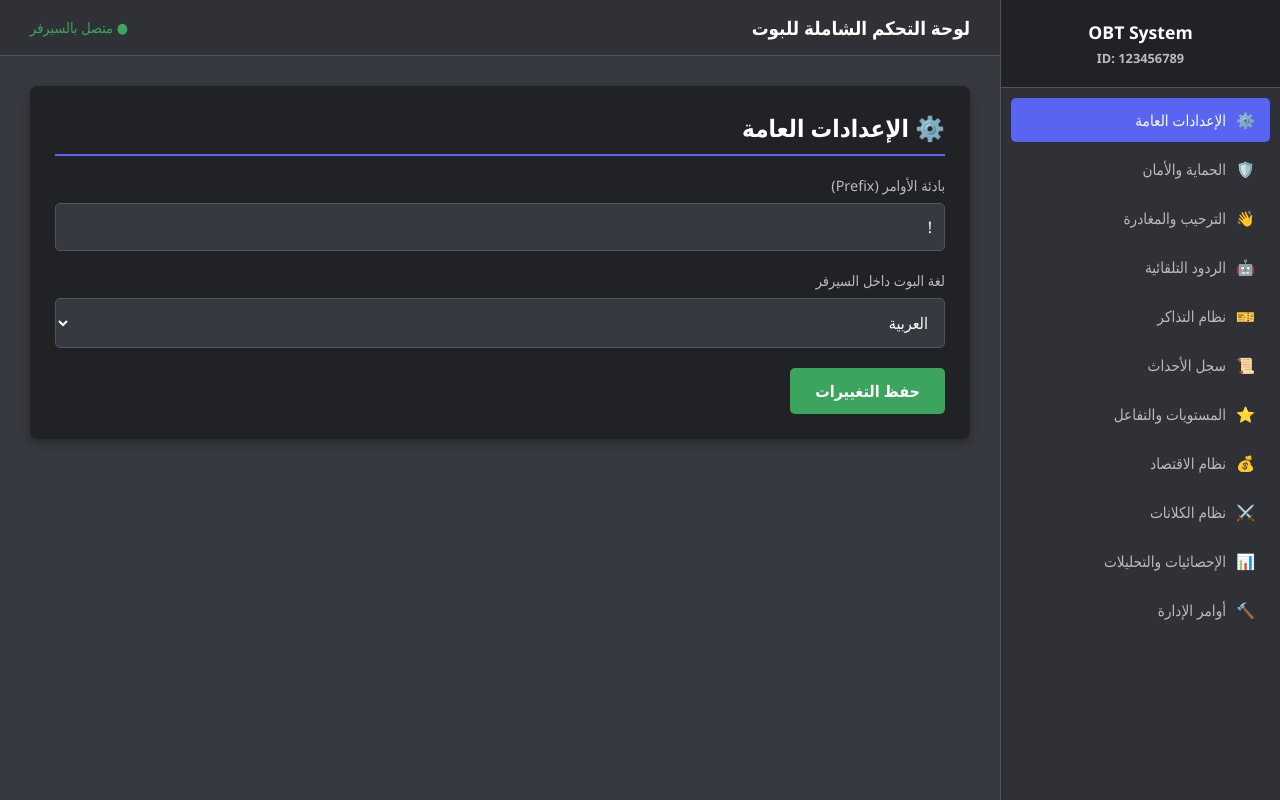
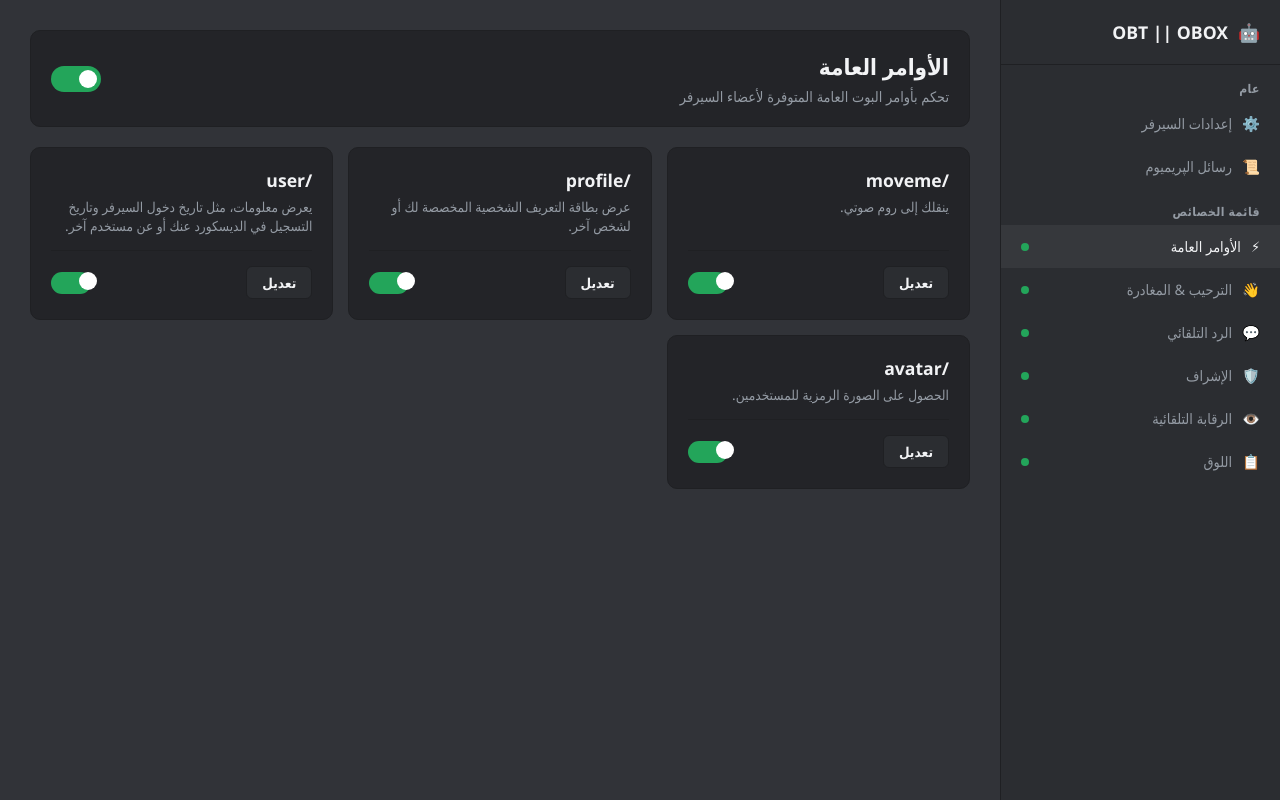
Before and after one commit to ansjmh65-arch/OBT-System-, a Flask app: page /dashboard in a window 1280 px wide. Run offline with Flask 3, Linux system fonts and the light colour scheme.

Commit message:
Update dashboard.html

```diff
--- a/templates/dashboard.html
+++ b/templates/dashboard.html
@@ -3,19 +3,19 @@
 <head>
     <meta charset="UTF-8">
     <meta name="viewport" content="width=device-width, initial-scale=1.0">
-    <title>لوحة تحكم البوت | {{ guild_name }}</title>
+    <title>OBT-System | لوحة التحكم</title>
     <style>
         :root {
-            --bg-main: #36393f;
-            --bg-sidebar: #2f3136;
-            --bg-card: #202225;
-            --text-color: #ffffff;
-            --text-muted: #b9bbbe;
-            --accent-color: #5865f2;
+            --bg-main: #313338;
+            --bg-sidebar: #2b2d31;
+            --bg-card: #232428;
+            --bg-card-hover: #2b2d31;
+            --accent: #5865f2;
             --accent-hover: #4752c4;
-            --success-color: #3ba55d;
-            --danger-color: #ed4245;
-            --border-color: #4f545c;
+            --text-main: #f2f3f5;
+            --text-muted: #949ba4;
+            --border: #1f2023;
+            --success: #23a55a;
         }
 
         * {
@@ -27,386 +27,342 @@
 
         body {
             background-color: var(--bg-main);
-            color: var(--text-color);
+            color: var(--text-main);
             display: flex;
             height: 100vh;
             overflow: hidden;
         }
 
-        /* القائمة الجانبية */
+        /* القائمة الجانبية (Sidebar) */
         .sidebar {
             width: 280px;
             background-color: var(--bg-sidebar);
+            border-left: 1px solid var(--border);
             display: flex;
             flex-direction: column;
-            border-left: 1px solid var(--border-color);
-            transition: all 0.3s ease;
-            z-index: 100;
+            height: 100%;
+            overflow-y: auto;
         }
 
         .sidebar-header {
             padding: 20px;
-            background-color: var(--bg-card);
-            text-align: center;
+            font-size: 1.1rem;
             font-weight: bold;
-            font-size: 1.1rem;
-            border-bottom: 1px solid var(--border-color);
-        }
-
-        .server-id {
-            font-size: 0.8rem;
-            color: var(--text-muted);
-            margin-top: 5px;
-            display: block;
-        }
-
-        .sidebar-menu {
-            list-style: none;
-            overflow-y: auto;
-            flex: 1;
-            padding: 10px;
-        }
-
-        .sidebar-menu li {
-            margin-bottom: 5px;
-        }
-
-        .menu-btn {
-            width: 100%;
-            background: none;
-            border: none;
-            color: var(--text-muted);
-            text-align: right;
-            padding: 12px 15px;
-            border-radius: 5px;
-            cursor: pointer;
-            font-size: 0.95rem;
+            border-bottom: 1px solid var(--border);
+            color: var(--text-main);
             display: flex;
             align-items: center;
             gap: 10px;
-            transition: all 0.2s;
-            text-decoration: none;
         }
 
-        .menu-btn:hover, .menu-btn.active {
-            background-color: var(--accent-color);
-            color: #fff;
+        .menu-category {
+            padding: 15px 20px 5px;
+            font-size: 0.75rem;
+            color: var(--text-muted);
+            text-transform: uppercase;
+            font-weight: bold;
+            letter-spacing: 0.5px;
+        }
+
+        .menu-item {
+            padding: 12px 20px;
+            display: flex;
+            align-items: center;
+            justify-content: space-between;
+            color: var(--text-muted);
+            text-decoration: none;
+            transition: 0.2s;
+            cursor: pointer;
+            font-size: 0.9rem;
+        }
+
+        .menu-item:hover, .menu-item.active {
+            background-color: rgba(255, 255, 255, 0.05);
+            color: var(--text-main);
+        }
+
+        .menu-item-content {
+            display: flex;
+            align-items: center;
+            gap: 10px;
+        }
+
+        /* علامة التفعيل الخضراء بجانب الأقسام */
+        .status-dot {
+            width: 8px;
+            height: 8px;
+            background-color: var(--success);
+            border-radius: 50%;
         }
 
         /* المحتوى الرئيسي */
         .main-content {
             flex: 1;
+            padding: 30px;
+            overflow-y: auto;
             display: flex;
             flex-direction: column;
-            overflow-y: auto;
-            background-color: var(--bg-main);
+            gap: 20px;
         }
 
-        header {
-            background-color: var(--bg-sidebar);
-            padding: 15px 30px;
+        .section-header {
             display: flex;
             justify-content: space-between;
             align-items: center;
-            border-bottom: 1px solid var(--border-color);
+            background-color: var(--bg-card);
+            padding: 20px;
+            border-radius: 10px;
+            border: 1px solid var(--border);
         }
 
-        .content-body {
-            padding: 30px;
-            max-width: 1000px;
-            width: 100%;
-            margin: 0 auto;
+        .section-title h1 {
+            font-size: 1.4rem;
+            margin-bottom: 5px;
         }
 
-        /* كروت الأقسام وإدخال البيانات */
-        .section-panel {
-            display: none;
-            background-color: var(--bg-card);
-            border-radius: 8px;
-            padding: 25px;
-            box-shadow: 0 4px 10px rgba(0,0,0,0.3);
-            margin-bottom: 30px;
-        }
-
-        .section-panel.active {
-            display: block;
-        }
-
-        h2 {
-            margin-bottom: 20px;
-            border-bottom: 2px solid var(--accent-color);
-            padding-bottom: 10px;
-            display: flex;
-            align-items: center;
-            gap: 10px;
-        }
-
-        .form-group {
-            margin-bottom: 20px;
-        }
-
-        label {
-            display: block;
-            margin-bottom: 8px;
+        .section-title p {
             color: var(--text-muted);
             font-size: 0.9rem;
         }
 
-        input[type="text"], input[type="number"], select, textarea {
-            width: 100%;
-            padding: 12px;
-            background-color: var(--bg-main);
-            border: 1px solid var(--border-color);
-            border-radius: 5px;
-            color: white;
-            font-size: 1rem;
+        /* زر التفعيل العام للقسم (Switch) */
+        .switch {
+            position: relative;
+            display: inline-block;
+            width: 50px;
+            height: 26px;
         }
 
-        input:focus, select:focus, textarea:focus {
-            outline: none;
-            border-color: var(--accent-color);
+        .switch input {
+            opacity: 0;
+            width: 0;
+            height: 0;
         }
 
-        .switch-group {
-            display: flex;
-            align-items: center;
-            justify-content: space-between;
-            background-color: var(--bg-main);
-            padding: 15px;
-            border-radius: 5px;
-            border: 1px solid var(--border-color);
-            margin-bottom: 15px;
+        .slider {
+            position: absolute;
+            cursor: pointer;
+            top: 0; left: 0; right: 0; bottom: 0;
+            background-color: #4e5058;
+            transition: .3s;
+            border-radius: 26px;
         }
 
-        /* أزرار الحفظ */
-        .save-btn {
-            background-color: var(--success-color);
-            color: white;
-            border: none;
-            padding: 12px 25px;
-            border-radius: 5px;
-            font-size: 1rem;
-            cursor: pointer;
-            font-weight: bold;
-            transition: background 0.2s;
+        .slider:before {
+            position: absolute;
+            content: "";
+            height: 18px;
+            width: 18px;
+            left: 4px;
+            bottom: 4px;
+            background-color: white;
+            transition: .3s;
+            border-radius: 50%;
         }
 
-        .save-btn:hover {
-            opacity: 0.9;
+        input:checked + .slider {
+            background-color: var(--success);
         }
 
-        /* التوافق مع الهواتف الذكية */
+        input:checked + .slider:before {
+            transform: translateX(24px);
+        }
+
+        /* الكروت الداخلية */
+        .cards-grid {
+            display: grid;
+            grid-template-columns: repeat(auto-fill, minmax(300px, 1fr));
+            gap: 15px;
+        }
+
+        .card {
+            background-color: var(--bg-card);
+            border: 1px solid var(--border);
+            border-radius: 10px;
+            padding: 20px;
+            display: flex;
+            flex-direction: column;
+            justify-content: space-between;
+            gap: 15px;
+        }
+
+        .card-info h3 {
+            font-size: 1.1rem;
+            margin-bottom: 5px;
+            color: var(--text-main);
+        }
+
+        .card-info p {
+            color: var(--text-muted);
+            font-size: 0.85rem;
+            line-height: 1.4;
+        }
+
+        .card-action {
+            display: flex;
+            justify-content: space-between;
+            align-items: center;
+            border-top: 1px solid var(--border);
+            padding-top: 15px;
+        }
+
+        .btn-edit {
+            background-color: var(--bg-sidebar);
+            color: var(--text-main);
+            border: 1px solid var(--border);
+            padding: 6px 15px;
+            border-radius: 6px;
+            cursor: pointer;
+            font-weight: 600;
+            font-size: 0.85rem;
+            transition: 0.2s;
+        }
+
+        .btn-edit:hover {
+            background-color: #35373c;
+        }
+
+        /* التجاوب مع الجوال */
         @media (max-width: 768px) {
             body {
                 flex-direction: column;
+                overflow: auto;
             }
             .sidebar {
                 width: 100%;
                 height: auto;
                 max-height: 250px;
-                border-left: none;
-                border-bottom: 1px solid var(--border-color);
             }
-            .sidebar-menu {
-                display: flex;
-                overflow-x: auto;
-                overflow-y: hidden;
-                padding: 10px;
-                gap: 10px;
-            }
-            .sidebar-menu li {
-                margin-bottom: 0;
-                flex-shrink: 0;
-            }
-            .menu-btn {
-                white-space: nowrap;
-                padding: 8px 15px;
-            }
-            .content-body {
-                padding: 15px;
-            }
-            header {
-                padding: 10px 15px;
+            .main-content {
+                overflow: visible;
             }
         }
     </style>
 </head>
 <body>
 
-    <!-- القائمة الجانبية الـ 11 قسماً -->
+    <!-- القائمة الجانبية (Sidebar) مطابقة لـ ProBot -->
     <div class="sidebar">
         <div class="sidebar-header">
-            <span>{{ guild_name }}</span>
-            <span class="server-id">ID: {{ guild_id }}</span>
+            <span>🤖</span> OBT || OBOX
         </div>
-        <ul class="sidebar-menu">
-            <li><button class="menu-btn active" onclick="showSection('section-general', this)"><span>⚙️</span><span>الإعدادات العامة</span></button></li>
-            <li><button class="menu-btn" onclick="showSection('section-protection', this)"><span>🛡️</span><span>الحماية والأمان</span></button></li>
-            <li><button class="menu-btn" onclick="showSection('section-welcomer', this)"><span>👋</span><span>الترحيب والمغادرة</span></button></li>
-            <li><button class="menu-btn" onclick="showSection('section-auto_responder', this)"><span>🤖</span><span>الردود التلقائية</span></button></li>
-            <li><button class="menu-btn" onclick="showSection('section-tickets', this)"><span>🎫</span><span>نظام التذاكر</span></button></li>
-            <li><button class="menu-btn" onclick="showSection('section-logs', this)"><span>📜</span><span>سجل الأحداث</span></button></li>
-            <li><button class="menu-btn" onclick="showSection('section-leveling', this)"><span>⭐</span><span>المستويات والتفاعل</span></button></li>
-            <li><button class="menu-btn" onclick="showSection('section-economy', this)"><span>💰</span><span>نظام الاقتصاد</span></button></li>
-            <li><button class="menu-btn" onclick="showSection('section-clans', this)"><span>⚔️</span><span>نظام الكلانات</span></button></li>
-            <li><button class="menu-btn" onclick="showSection('section-analytics', this)"><span>📊</span><span>الإحصائيات والتحليلات</span></button></li>
-            <li><button class="menu-btn" onclick="showSection('section-moderation', this)"><span>🔨</span><span>أوامر الإدارة</span></button></li>
-        </ul>
+
+        <div class="menu-category">عام</div>
+        <a href="#" class="menu-item">
+            <div class="menu-item-content"><span>⚙️</span> إعدادات السيرفر</div>
+        </a>
+        <a href="#" class="menu-item">
+            <div class="menu-item-content"><span>📜</span> رسائل الپريميوم</div>
+        </a>
+
+        <div class="menu-category">قائمة الخصائص</div>
+        <a href="#" class="menu-item active">
+            <div class="menu-item-content"><span>⚡</span> الأوامر العامة</div>
+            <div class="status-dot"></div>
+        </a>
+        <a href="#" class="menu-item">
+            <div class="menu-item-content"><span>👋</span> الترحيب & المغادرة</div>
+            <div class="status-dot"></div>
+        </a>
+        <a href="#" class="menu-item">
+            <div class="menu-item-content"><span>💬</span> الرد التلقائي</div>
+            <div class="status-dot"></div>
+        </a>
+        <a href="#" class="menu-item">
+            <div class="menu-item-content"><span>🛡️</span> الإشراف</div>
+            <div class="status-dot"></div>
+        </a>
+        <a href="#" class="menu-item">
+            <div class="menu-item-content"><span>👁️</span> الرقابة التلقائية</div>
+            <div class="status-dot"></div>
+        </a>
+        <a href="#" class="menu-item">
+            <div class="menu-item-content"><span>📋</span> اللوق</div>
+            <div class="status-dot"></div>
+        </a>
     </div>
 
-    <!-- المحتوى الرئيسي والأقسام -->
+    <!-- المحتوى الرئيسي (Main Content) -->
     <div class="main-content">
-        <header>
-            <h3>لوحة التحكم الشاملة للبوت</h3>
-            <span style="color: var(--success-color); font-size: 0.9rem;">● متصل بالسيرفر</span>
-        </header>
 
-        <div class="content-body">
-            <form action="#" method="POST" onsubmit="event.preventDefault(); alert('تم حفظ الإعدادات بنجاح في قاعدة البيانات!');">
+        <!-- رأس القسم الحالي مع زر التفعيل -->
+        <div class="section-header">
+            <div class="section-title">
+                <h1>الأوامر العامة</h1>
+                <p>تحكم بأوامر البوت العامة المتوفرة لأعضاء السيرفر</p>
+            </div>
+            <label class="switch">
+                <input type="checkbox" checked>
+                <span class="slider"></span>
+            </label>
+        </div>
 
-                <!-- 1. الإعدادات العامة -->
-                <div id="section-general" class="section-panel active">
-                    <h2>⚙️ الإعدادات العامة</h2>
-                    <div class="form-group">
-                        <label>بادئة الأوامر (Prefix)</label>
-                        <input type="text" value="!" placeholder="مثال: ! أو $">
-                    </div>
-                    <div class="form-group">
-                        <label>لغة البوت داخل السيرفر</label>
-                        <select>
-                            <option value="ar">العربية</option>
-                            <option value="en">English</option>
-                        </select>
-                    </div>
-                    <button class="save-btn">حفظ التغييرات</button>
+        <!-- شبكة الكروت (الأوامر والخيارات) -->
+        <div class="cards-grid">
+
+            <!-- كرت أمر moveme -->
+            <div class="card">
+                <div class="card-info">
+                    <h3>/moveme</h3>
+                    <p>ينقلك إلى روم صوتي.</p>
                 </div>
+                <div class="card-action">
+                    <button class="btn-edit" onclick="alert('تعديل أمر moveme');">تعديل</button>
+                    <label class="switch" style="width: 40px; height: 22px;">
+                        <input type="checkbox" checked>
+                        <span class="slider"></span>
+                    </label>
+                </div>
+            </div>
 
-                <!-- 2. الحماية -->
-                <div id="section-protection" class="section-panel">
-                    <h2>🛡️ نظام الحماية (Protection)</h2>
-                    <div class="switch-group">
-                        <span>منع نشر الروابط والدعوات الخبيثة</span>
-                        <input type="checkbox" checked style="width:20px; height:20px;">
-                    </div>
-                    <div class="switch-group">
-                        <span>الحماية من السبام والتكرار السريع</span>
-                        <input type="checkbox" checked style="width:20px; height:20px;">
-                    </div>
-                    <button class="save-btn">حفظ إعدادات الحماية</button>
+            <!-- كرت أمر profile -->
+            <div class="card">
+                <div class="card-info">
+                    <h3>/profile</h3>
+                    <p>عرض بطاقة التعريف الشخصية المخصصة لك أو لشخص آخر.</p>
                 </div>
+                <div class="card-action">
+                    <button class="btn-edit" onclick="alert('تعديل أمر profile');">تعديل</button>
+                    <label class="switch" style="width: 40px; height: 22px;">
+                        <input type="checkbox" checked>
+                        <span class="slider"></span>
+                    </label>
+                </div>
+            </div>
 
-                <!-- 3. الترحيب والمغادرة -->
-                <div id="section-welcomer" class="section-panel">
-                    <h2>👋 نظام الترحيب والمغادرة</h2>
-                    <div class="form-group">
-                        <label>روم إرسال الترحيب</label>
-                        <input type="text" placeholder="ايدي الروم">
-                    </div>
-                    <div class="form-group">
-                        <label>رسالة الترحيب بالأعضاء الجدد</label>
-                        <textarea rows="4" placeholder="أهلاً بك [user] في سيرفرنا!"></textarea>
-                    </div>
-                    <button class="save-btn">حفظ الترحيب</button>
+            <!-- كرت أمر user -->
+            <div class="card">
+                <div class="card-info">
+                    <h3>/user</h3>
+                    <p>يعرض معلومات، مثل تاريخ دخول السيرفر وتاريخ التسجيل في الديسكورد عنك أو عن مستخدم آخر.</p>
                 </div>
+                <div class="card-action">
+                    <button class="btn-edit" onclick="alert('تعديل أمر user');">تعديل</button>
+                    <label class="switch" style="width: 40px; height: 22px;">
+                        <input type="checkbox" checked>
+                        <span class="slider"></span>
+                    </label>
+                </div>
+            </div>
 
-                <!-- 4. الردود التلقائية -->
-                <div id="section-auto_responder" class="section-panel">
-                    <h2>🤖 الردود التلقائية</h2>
-                    <div class="form-group">
-                        <label>الكلمة المفتاحية</label>
-                        <input type="text" placeholder="مثال: السلام عليكم">
-                    </div>
-                    <div class="form-group">
-                        <label>رد البوت التلقائي</label>
-                        <input type="text" placeholder="مثال: وعليكم السلام ورحمة الله">
-                    </div>
-                    <button class="save-btn">إضافة الرد</button>
+            <!-- كرت أمر avatar -->
+            <div class="card">
+                <div class="card-info">
+                    <h3>/avatar</h3>
+                    <p>الحصول على الصورة الرمزية للمستخدمين.</p>
                 </div>
+                <div class="card-action">
+                    <button class="btn-edit" onclick="alert('تعديل أمر avatar');">تعديل</button>
+                    <label class="switch" style="width: 40px; height: 22px;">
+                        <input type="checkbox" checked>
+                        <span class="slider"></span>
+                    </label>
+                </div>
+            </div>
 
-                <!-- 5. التذاكر -->
-                <div id="section-tickets" class="section-panel">
-                    <h2>🎫 نظام التذاكر (Tickets)</h2>
-                    <div class="form-group">
-                        <label>فئة رومات التذاكر (Category ID)</label>
-                        <input type="number" placeholder="ايدي الكاتيجوري">
-                    </div>
-                    <button class="save-btn">تفعيل التذاكر</button>
-                </div>
+        </div>
 
-                <!-- 6. سجل الأحداث -->
-                <div id="section-logs" class="section-panel">
-                    <h2>📜 سجل الأحداث (Logs)</h2>
-                    <div class="form-group">
-                        <label>روم تسجيل المحذوفات والتعديلات</label>
-                        <input type="text" placeholder="ايدي روم اللوج">
-                    </div>
-                    <button class="save-btn">حفظ اللوج</button>
-                </div>
-
-                <!-- 7. المستويات -->
-                <div id="section-leveling" class="section-panel">
-                    <h2>⭐ نظام المستويات (Leveling)</h2>
-                    <div class="switch-group">
-                        <span>تفعيل نقاط الخبرة XP</span>
-                        <input type="checkbox" checked style="width:20px; height:20px;">
-                    </div>
-                    <button class="save-btn">حفظ المستويات</button>
-                </div>
-
-                <!-- 8. الاقتصاد -->
-                <div id="section-economy" class="section-panel">
-                    <h2>💰 نظام الاقتصاد (Economy)</h2>
-                    <div class="form-group">
-                        <label>اسم العملة</label>
-                        <input type="text" value="ريال">
-                    </div>
-                    <button class="save-btn">حفظ الاقتصاد</button>
-                </div>
-
-                <!-- 9. الكلانات -->
-                <div id="section-clans" class="section-panel">
-                    <h2>⚔️ نظام الكلانات (Clans)</h2>
-                    <div class="switch-group">
-                        <span>تفعيل منافسات الكلانات</span>
-                        <input type="checkbox" checked style="width:20px; height:20px;">
-                    </div>
-                    <button class="save-btn">حفظ الكلانات</button>
-                </div>
-
-                <!-- 10. الإحصائيات -->
-                <div id="section-analytics" class="section-panel">
-                    <h2>📊 إحصائيات السيرفر (Analytics)</h2>
-                    <p style="color: var(--text-muted); margin-bottom: 15px;">عرض إجمالي الأعضاء والنشاط العام للسيرفر بشكل لحظي.</p>
-                    <button class="save-btn">تحديث البيانات</button>
-                </div>
-
-                <!-- 11. الإدارة -->
-                <div id="section-moderation" class="section-panel">
-                    <h2>🔨 أوامر الإدارة (Moderation)</h2>
-                    <div class="form-group">
-                        <label>رتبة المسؤولين المسموح لهم بالحظر والطرد</label>
-                        <input type="text" placeholder="مثال: Admin">
-                    </div>
-                    <button class="save-btn">حفظ الإدارة</button>
-                </div>
-
-            </form>
-        </div>
     </div>
 
-    <script>
-        function showSection(sectionId, button) {
-            const panels = document.querySelectorAll('.section-panel');
-            panels.forEach(panel => panel.classList.remove('active'));
-
-            const buttons = document.querySelectorAll('.menu-btn');
-            buttons.forEach(btn => btn.classList.remove('active'));
-
-            document.getElementById(sectionId).classList.add('active');
-            button.classList.add('active');
-
-            document.querySelector('.main-content').scrollTop = 0;
-        }
-    </script>
 </body>
-                    </html>
+</html>
```
